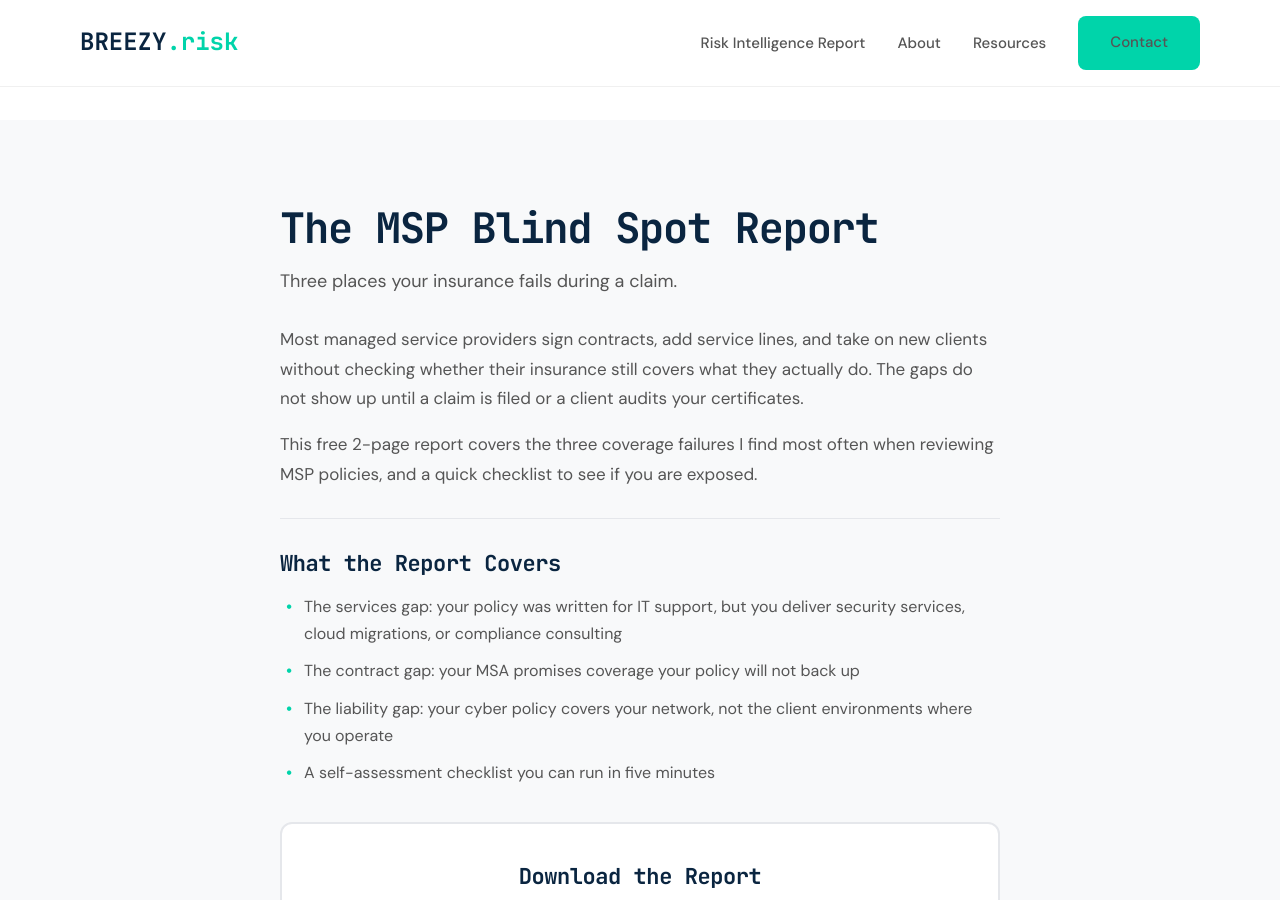
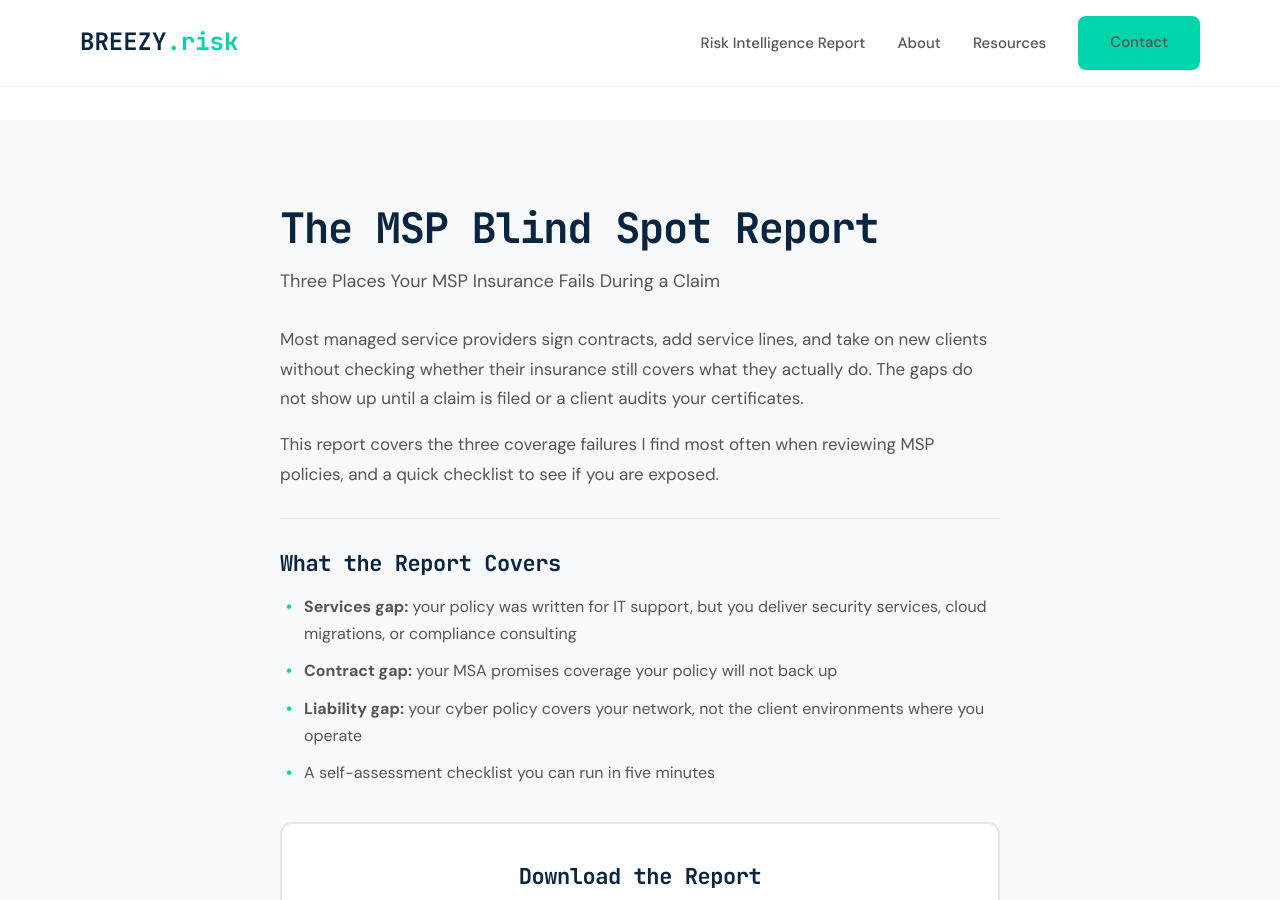
Before and after one commit to joeproe1/breezyins.com, a Jekyll site: the page built from blind-spot-report.html, in a window 1280 px wide and 900 px high. Built offline with Jekyll 4.4.1, drawn with Linux system fonts in a browser that asks for light colours.

Commit message:
Tighten Blind Spot Report page copy
Match LinkedIn title, shorten intro, drop "The" from gap names,
bold gap labels.

Co-Authored-By: Claude Opus 4.6 <noreply@anthropic.com>

```diff
--- a/blind-spot-report.html
+++ b/blind-spot-report.html
@@ -339,23 +339,23 @@ permalink: /blind-spot-report/
     <div class="bsr-inner">
 
       <h1>The MSP Blind Spot Report</h1>
-      <p class="bsr-subtitle">Three places your insurance fails during a claim.</p>
+      <p class="bsr-subtitle">Three Places Your MSP Insurance Fails During a Claim</p>
 
       <div class="bsr-intro">
         <p>
           Most managed service providers sign contracts, add service lines, and take on new clients without checking whether their insurance still covers what they actually do. The gaps do not show up until a claim is filed or a client audits your certificates.
         </p>
         <p>
-          This free 2-page report covers the three coverage failures I find most often when reviewing MSP policies, and a quick checklist to see if you are exposed.
+          This report covers the three coverage failures I find most often when reviewing MSP policies, and a quick checklist to see if you are exposed.
         </p>
       </div>
 
       <div class="bsr-contents">
         <h2>What the Report Covers</h2>
         <ul>
-          <li>The services gap: your policy was written for IT support, but you deliver security services, cloud migrations, or compliance consulting</li>
-          <li>The contract gap: your MSA promises coverage your policy will not back up</li>
-          <li>The liability gap: your cyber policy covers your network, not the client environments where you operate</li>
+          <li><strong>Services gap:</strong> your policy was written for IT support, but you deliver security services, cloud migrations, or compliance consulting</li>
+          <li><strong>Contract gap:</strong> your MSA promises coverage your policy will not back up</li>
+          <li><strong>Liability gap:</strong> your cyber policy covers your network, not the client environments where you operate</li>
           <li>A self-assessment checklist you can run in five minutes</li>
         </ul>
       </div>
```
